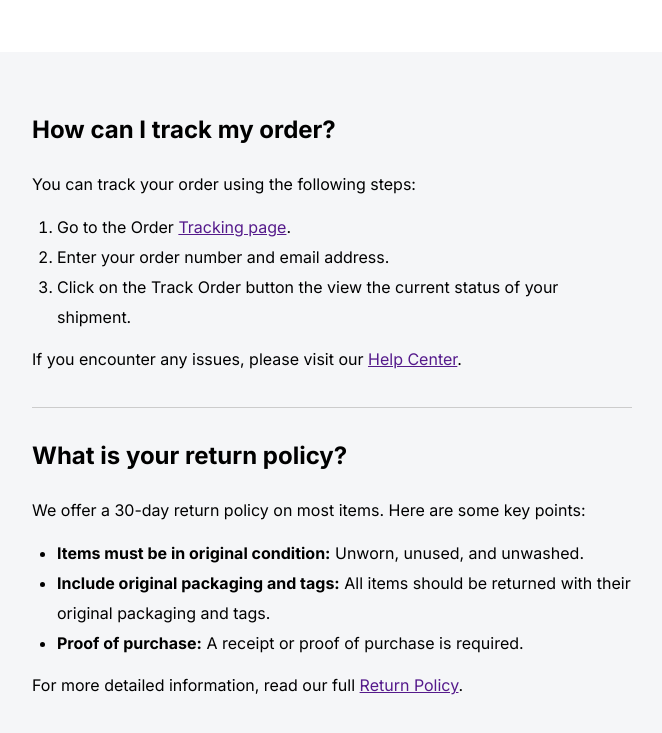
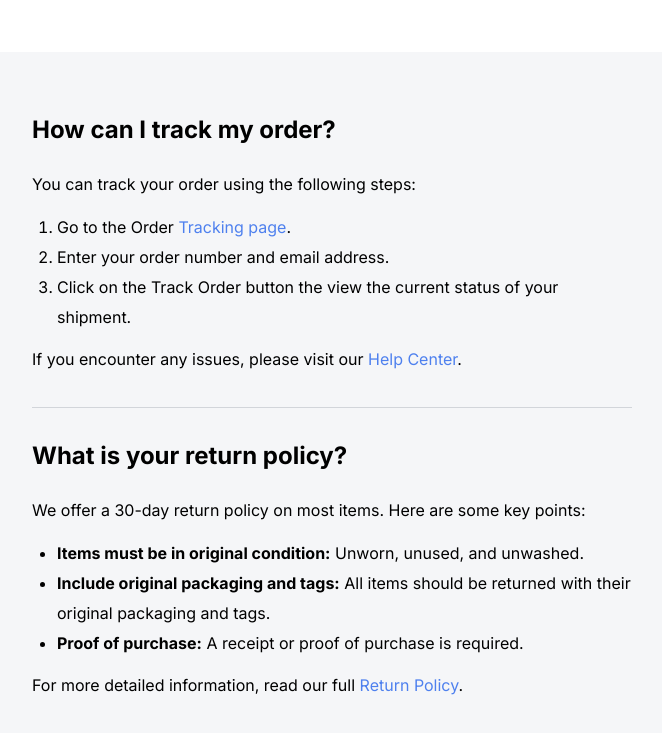
Before and after one commit to melikeasahin/devchallenges-example, a plain HTML site: page simple-faq-master/index.html in a window 1280 px wide. Shown: the part 137-870 px from the top of the page, without its empty margins (308-970 px from the left). Drawn offline with Linux system fonts and the light colour scheme.

Commit message:
Change color of all links

```diff
--- a/simple-faq-master/style.css
+++ b/simple-faq-master/style.css
@@ -39,8 +39,13 @@ body {
 }
 
 .thin-line {
-  border-bottom: 1px solid #ccc;
+  border-bottom: 1px solid #d2d5da;
   margin: 20px 0px;
+}
+
+a {
+  color: #4e80ee;
+  text-decoration: none;
 }
 
 @media only screen and (max-width: 1320px) {
```
Also changed, not shown: 1 other file.
